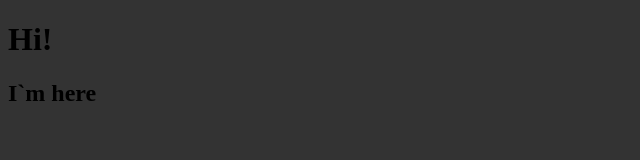
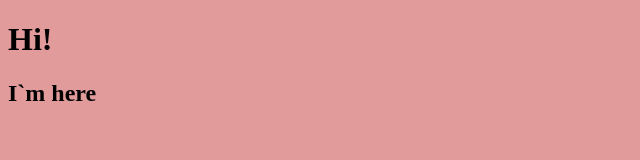
Before and after one commit to IRINA-W/FarmGrow, a plain HTML site: page index.html in a window 1280 px wide. Shown: the whole page, without its empty margins (0-640 px from the left). Drawn offline with Linux system fonts and the light colour scheme.

Commit message:
поменяла фон

```diff
--- a/css/style.css
+++ b/css/style.css
@@ -1,3 +1,3 @@
 body {
-	background-color: #333;
+	background-color: #e19b9b;
 }
```
